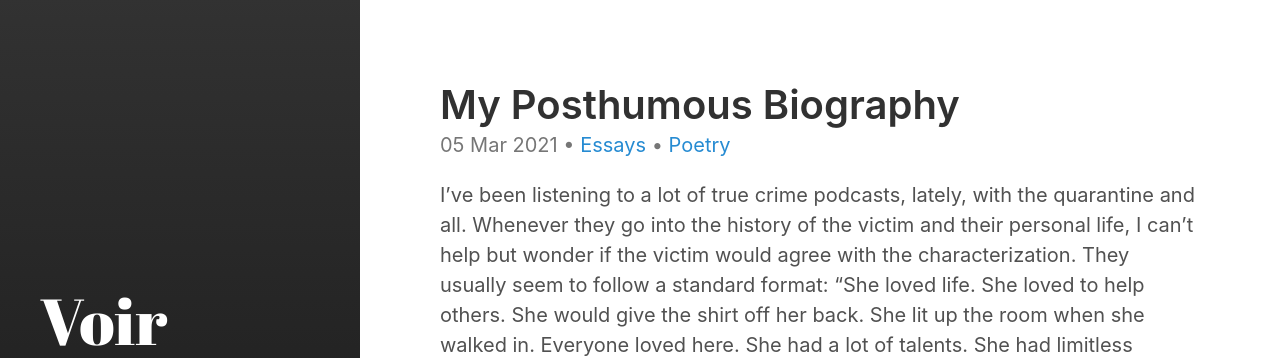
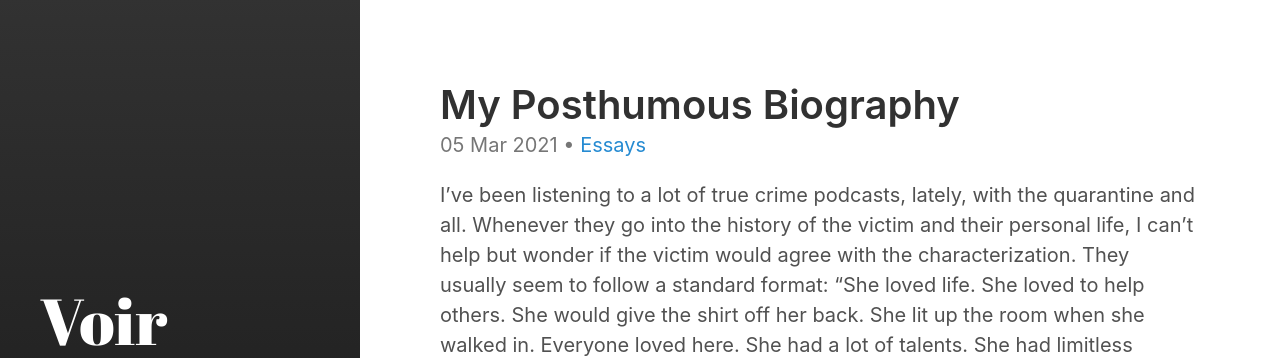
Before and after one commit to VoirDiary/VoirDiary, a Jekyll site: the page built from _posts/2021-03-05-My-Posthumous-Biography.md, in a window 1280 px wide and 900 px high. Shown: the top 358 px of the window. Built offline with Jekyll 4.4.1, drawn with Linux system fonts in a browser that asks for light colours.

Commit message:
Update 2021-03-05-My-Posthumous-Biography.md

```diff
--- a/_posts/2021-03-05-My-Posthumous-Biography.md
+++ b/_posts/2021-03-05-My-Posthumous-Biography.md
@@ -3,7 +3,6 @@ layout: post
 title: "My Posthumous Biography"
 categories:
   - Essays
-  - Poetry
 tags:
   - Prose
   - True Crime
```
